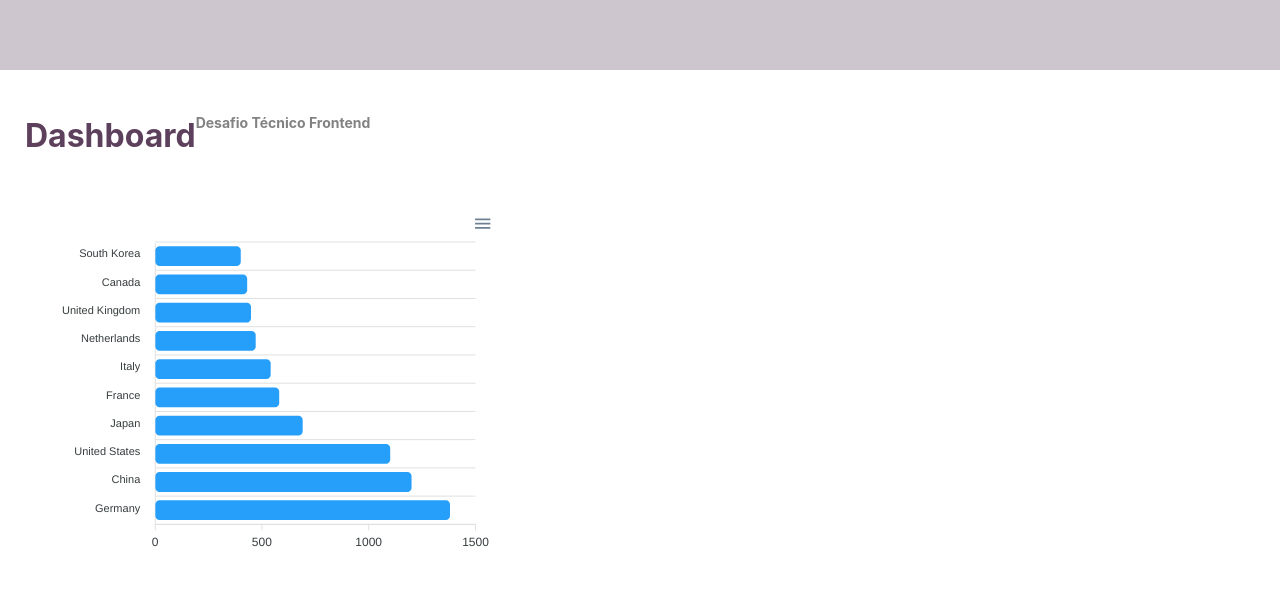
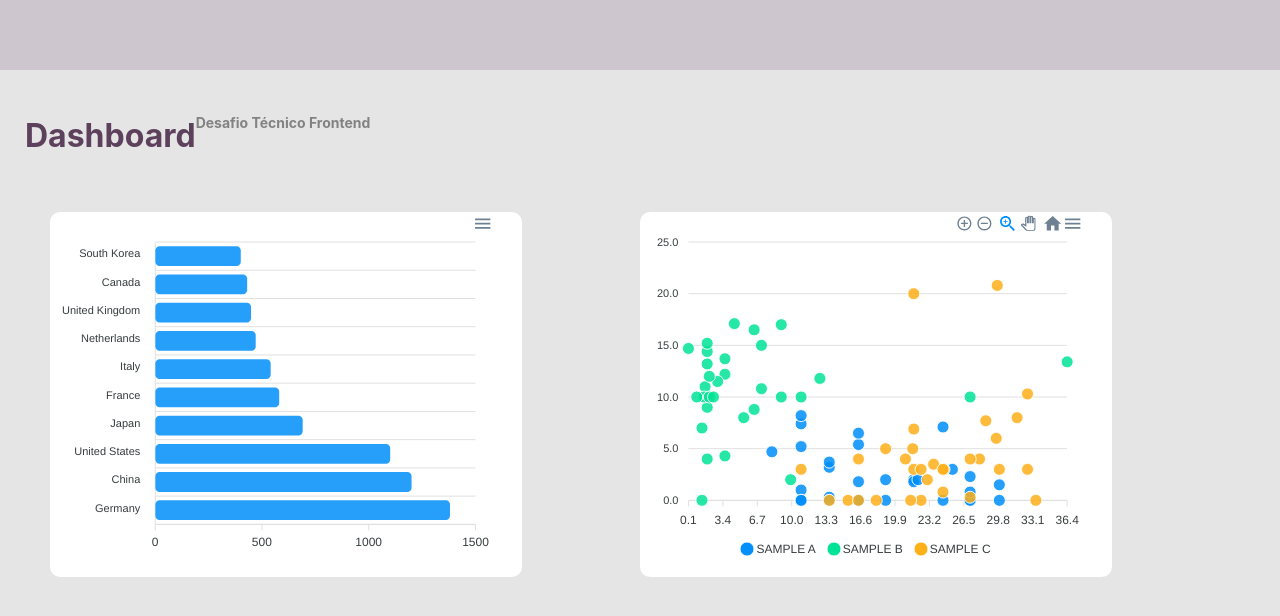
Before and after one commit to AllisonVinicius/dashboard-in-ApexCharts, a React (Create React App) app: page / in a window 1280 px wide. Shown: the top 616 px of the page. Built offline with nearby package versions, Linux system fonts and the light colour scheme; the HTML template or start-up script is replaced by a standard one.

Commit message:
include component graphScatter

```diff
--- a/src/Components/Content/styles.ts
+++ b/src/Components/Content/styles.ts
@@ -3,7 +3,7 @@ import styled from "styled-components";
 export const Container = styled.div`
   grid-area: CT;
   color: #e5e5e5;
-  background-color: "#e5e5e5";
+  background-color: #e5e5e5;
 
   padding: 25px;
 
--- a/src/Components/GraphScatter/index.tsx
+++ b/src/Components/GraphScatter/index.tsx
@@ -1,7 +1,151 @@
 import React from "react";
+import ReactApexChart from "react-apexcharts";
 import { Container } from "./styles";
-const Barras = () => {
-  <Container>ALlison Barras;</Container>;
+
+const GraphScatter = () => {
+  const series = [
+    {
+      name: "SAMPLE A",
+      data: [
+        [16.4, 5.4],
+        [21.7, 2],
+        [25.4, 3],
+        [19, 2],
+        [10.9, 1],
+        [13.6, 3.2],
+        [10.9, 7.4],
+        [10.9, 0],
+        [10.9, 8.2],
+        [16.4, 0],
+        [16.4, 1.8],
+        [13.6, 0.3],
+        [13.6, 0],
+        [29.9, 0],
+        [27.1, 2.3],
+        [16.4, 0],
+        [13.6, 3.7],
+        [10.9, 5.2],
+        [16.4, 6.5],
+        [10.9, 0],
+        [24.5, 7.1],
+        [10.9, 0],
+        [8.1, 4.7],
+        [19, 0],
+        [21.7, 1.8],
+        [27.1, 0],
+        [24.5, 0],
+        [27.1, 0],
+        [29.9, 1.5],
+        [27.1, 0.8],
+        [22.1, 2],
+      ],
+    },
+    {
+      name: "SAMPLE B",
+      data: [
+        [36.4, 13.4],
+        [1.7, 11],
+        [5.4, 8],
+        [9, 17],
+        [1.9, 4],
+        [3.6, 12.2],
+        [1.9, 14.4],
+        [1.9, 9],
+        [1.9, 13.2],
+        [1.4, 7],
+        [6.4, 8.8],
+        [3.6, 4.3],
+        [1.6, 10],
+        [9.9, 2],
+        [7.1, 15],
+        [1.4, 0],
+        [3.6, 13.7],
+        [1.9, 15.2],
+        [6.4, 16.5],
+        [0.9, 10],
+        [4.5, 17.1],
+        [10.9, 10],
+        [0.1, 14.7],
+        [9, 10],
+        [12.7, 11.8],
+        [2.1, 10],
+        [2.5, 10],
+        [27.1, 10],
+        [2.9, 11.5],
+        [7.1, 10.8],
+        [2.1, 12],
+      ],
+    },
+    {
+      name: "SAMPLE C",
+      data: [
+        [21.7, 3],
+        [23.6, 3.5],
+        [24.6, 3],
+        [29.9, 3],
+        [21.7, 20],
+        [23, 2],
+        [10.9, 3],
+        [28, 4],
+        [27.1, 0.3],
+        [16.4, 4],
+        [13.6, 0],
+        [19, 5],
+        [22.4, 3],
+        [24.5, 3],
+        [32.6, 3],
+        [27.1, 4],
+        [29.6, 6],
+        [31.6, 8],
+        [21.6, 5],
+        [20.9, 4],
+        [22.4, 0],
+        [32.6, 10.3],
+        [29.7, 20.8],
+        [24.5, 0.8],
+        [21.4, 0],
+        [21.7, 6.9],
+        [28.6, 7.7],
+        [15.4, 0],
+        [18.1, 0],
+        [33.4, 0],
+        [16.4, 0],
+      ],
+    },
+  ];
+
+  const options = {
+    chart: {
+      height: 350,
+      zoom: {
+        enabled: true,
+        type: "xy",
+      },
+    },
+    xaxis: {
+      tickAmount: 10,
+      labels: {
+        formatter: function (val: any) {
+          return parseFloat(val).toFixed(1);
+        },
+      },
+    },
+    yaxis: {
+      tickAmount: 7,
+    },
+  };
+
+  return (
+    <Container>
+      <ReactApexChart
+        options={options}
+        series={series}
+        type="scatter"
+        height={350}
+        width={450}
+      />
+    </Container>
+  );
 };
 
-export default Barras;
+export default GraphScatter;
--- a/src/Components/GraphScatter/styles.ts
+++ b/src/Components/GraphScatter/styles.ts
@@ -1,6 +1,38 @@
 import styled from "styled-components";
 
 export const Container = styled.div`
-  width: 100%;
-  height: 100%;
+  width: 80%;
+  min-height: 260px;
+
+  margin: 10px 0;
+
+  background-color: #fff;
+  border-radius: 10px;
+
+  display: flex;
+
+  @media (max-width: 1200px) {
+    display: flex;
+    flex-direction: column;
+
+    width: 100%;
+    height: auto;
+  }
 `;
+
+export const Header = styled.div`
+  display: flex;
+  justify-content: space-between;
+
+  > h2 {
+    margin-bottom: 20px;
+    padding-left: 16px;
+  }
+
+  @media (max-width: 1200px) {
+    flex-direction: column;
+  }
+`;
+export const Barras = styled.div`
+  border: 10px;
+`;
```
